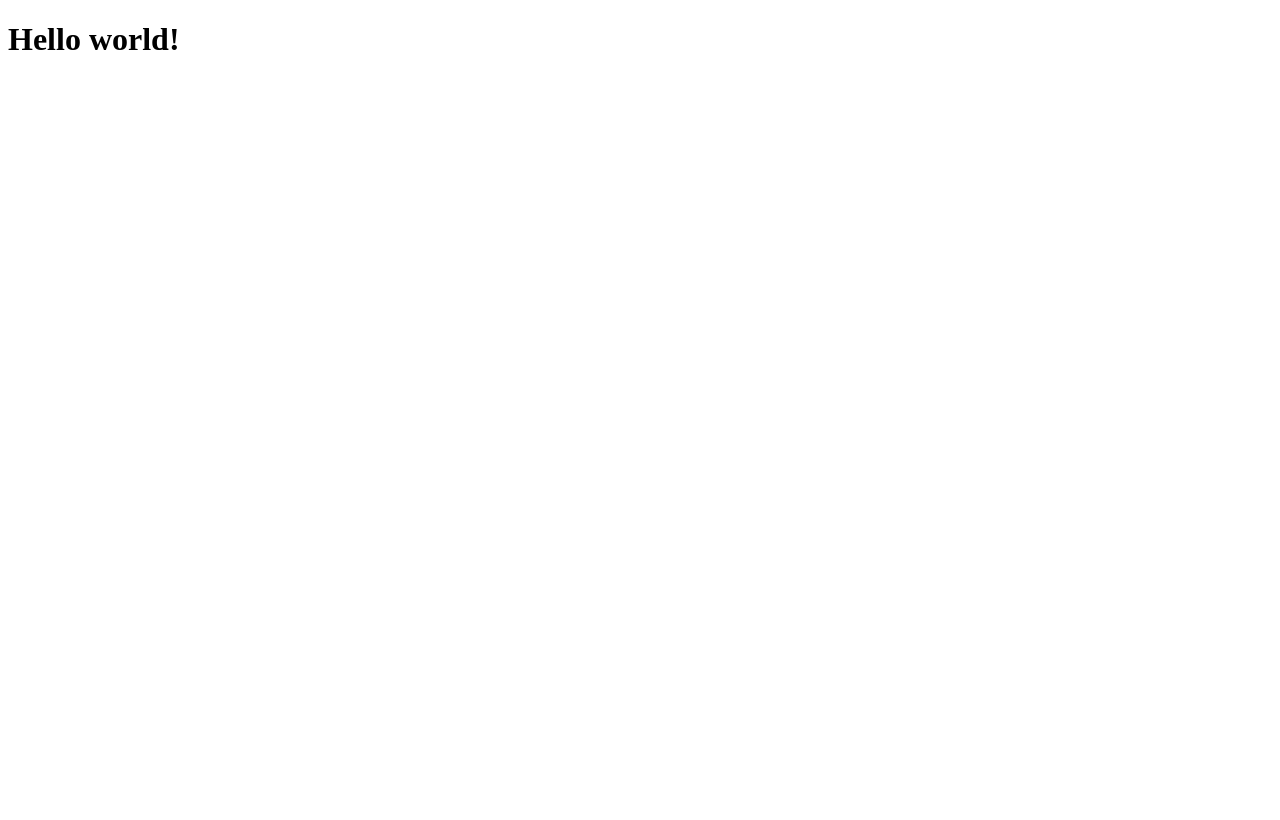
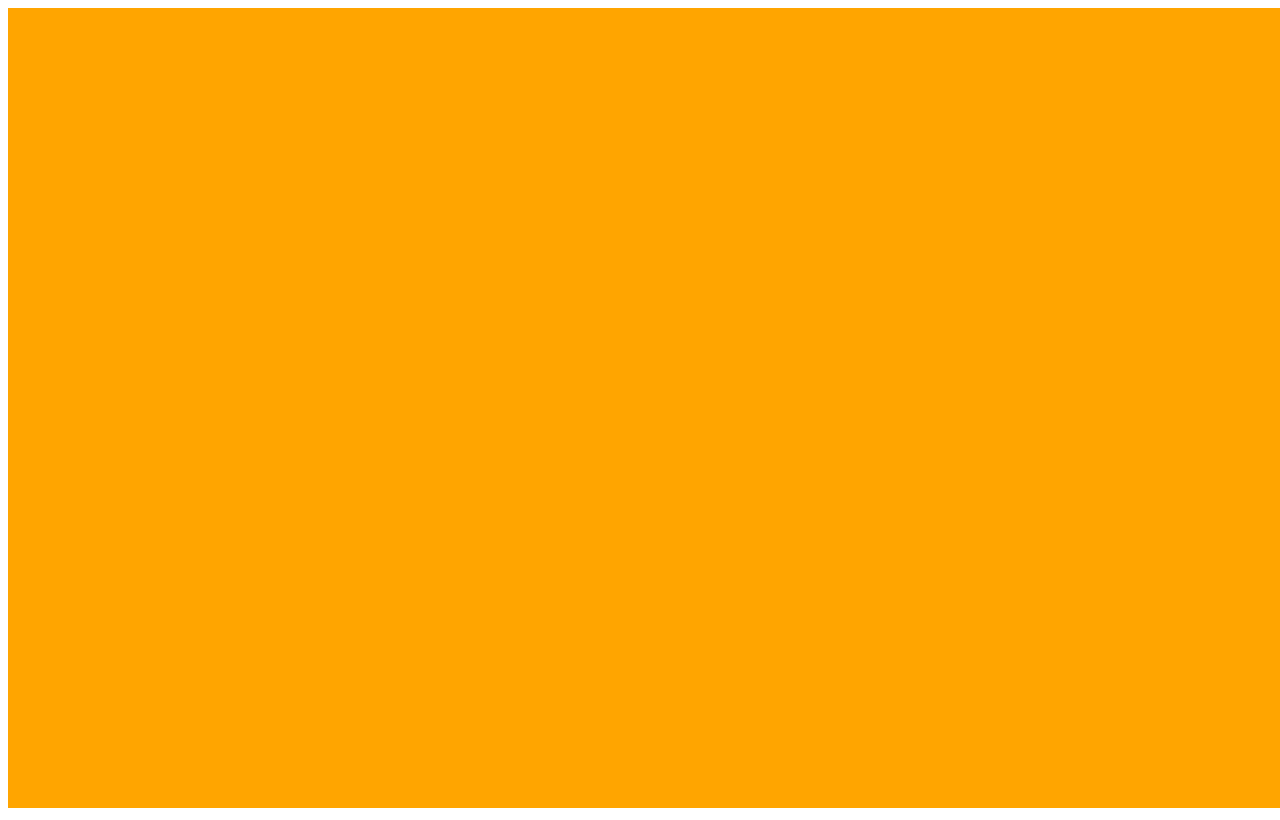
Before and after one commit to Miabread/assabet-map, a Next.js app: page / in a window 1280 px wide. Built offline with nearby package versions, Linux system fonts and the light colour scheme.

Commit message:
Start canvas

```diff
--- a/pages/index.tsx
+++ b/pages/index.tsx
@@ -1,7 +1,57 @@
 import type { NextPage } from 'next';
+import { useEffect, useRef } from 'react';
+
+type Draw = (context: CanvasRenderingContext2D) => void;
+
+const resizeCanvas = (canvas: HTMLCanvasElement) => {
+    // Lookup the size the browser is displaying the canvas in CSS pixels
+    const displayWidth = canvas.clientWidth;
+    const displayHeight = canvas.clientHeight;
+
+    // Check if the canvas is the same size
+    const correctSize =
+        canvas.width === displayWidth && canvas.height === displayHeight;
+
+    if (correctSize) {
+        return;
+    }
+
+    // Make the canvas the same size
+    canvas.width = displayWidth;
+    canvas.height = displayHeight;
+};
+
+const useCanvas = (draw: Draw) => {
+    const canvasRef = useRef<HTMLCanvasElement>(null!);
+
+    useEffect(() => {
+        const context = canvasRef.current.getContext('2d')!;
+        let animationFrameId: number;
+
+        const render = () => {
+            resizeCanvas(canvasRef.current);
+            draw(context);
+            animationFrameId = requestAnimationFrame(render);
+        };
+        render();
+
+        return () => cancelAnimationFrame(animationFrameId);
+    }, [draw]);
+
+    return canvasRef;
+};
 
 const Home: NextPage = () => {
-    return <h1>Hello world!</h1>;
+    const canvasRef = useCanvas((context) => {
+        context.fillStyle = 'orange';
+        context.fillRect(0, 0, context.canvas.width, context.canvas.height);
+    });
+
+    return (
+        <canvas ref={canvasRef} style={{ width: '100vw', height: '100vh' }}>
+            Hello world!
+        </canvas>
+    );
 };
 
 export default Home;
```
